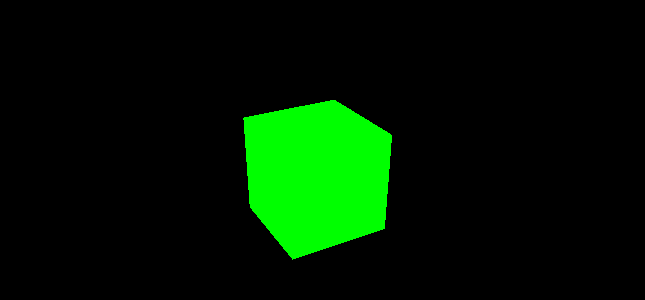
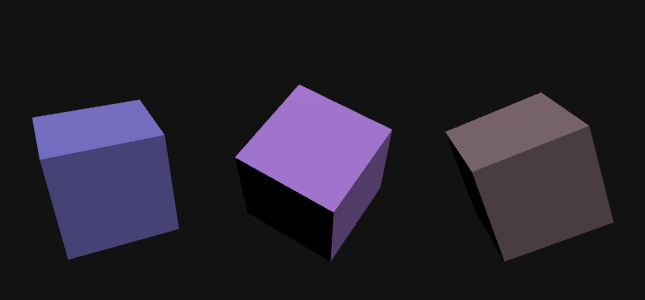
Before and after one commit to DreamZoneKAJ/graf-threejs, a plain HTML site: page index.html in a window 1280 px wide. Shown: the part 226-526 px from the top of the page, without its empty margins (325-970 px from the left). Drawn offline with nearby package versions, Linux system fonts and the light colour scheme; animation ran at ten frames a second.

Commit message:
Version modificada

```diff
--- a/index.html
+++ b/index.html
@@ -2,7 +2,7 @@
 <html lang="en">
 	<head>
 		<meta charset="utf-8">
-		<title>My first three.js app</title>
+		<title>Mi primera app three.js</title>
 		<style>
 			body { margin: 0; }
 		</style>
--- a/main.js
+++ b/main.js
@@ -1,21 +1,51 @@
 import * as THREE from 'https://unpkg.com/three@0.154.0/build/three.module.js';
 
+// Crear la escena, cámara y renderizador
 const scene = new THREE.Scene();
-const camera = new THREE.PerspectiveCamera( 75, window.innerWidth / window.innerHeight, 0.1, 1000 );
-const renderer = new THREE.WebGLRenderer();
-renderer.setSize( window.innerWidth, window.innerHeight );
-document.body.appendChild( renderer.domElement );
+const camera = new THREE.PerspectiveCamera(75, window.innerWidth / window.innerHeight, 0.1, 1000);
+const renderer = new THREE.WebGLRenderer({ antialias: true });
+renderer.setSize(window.innerWidth, window.innerHeight);
+document.body.appendChild(renderer.domElement);
 
-const geometry = new THREE.BoxGeometry( 1, 1, 1 );
-const material = new THREE.MeshBasicMaterial( { color: 0x00ff00 } );
-const cube = new THREE.Mesh( geometry, material );
-scene.add( cube );
+// Fondo de la escena
+scene.background = new THREE.Color(0x121212);
+
+// Crear geometría y materiales para los cubos
+const geometries = new THREE.BoxGeometry(1, 1, 1);
+const materials = [
+    new THREE.MeshStandardMaterial({ color: 0x8F87F1 }), // Morado claro
+    new THREE.MeshStandardMaterial({ color: 0xC68EFD }), // Lila
+    new THREE.MeshStandardMaterial({ color: 0xFED2E2 })  // Rosa pastel
+];
+
+// Velocidades de rotación: lento, medio y rápido
+const rotationSpeeds = [0.01, 0.02, 0.04];
+
+// Crear los cubos
+const cubes = materials.map((material, index) => {
+    const cube = new THREE.Mesh(geometries, material);
+    cube.position.x = (index - 1) * 2; // Distribuir los cubos en el eje X
+    cube.rotationSpeed = rotationSpeeds[index]; // Asignar velocidad de rotación
+    scene.add(cube);
+    return cube;
+});
+
+// Agregar luz direccional
+const directionalLight = new THREE.DirectionalLight(0xffffff, 1);
+directionalLight.position.set(5, 5, 5).normalize();
+scene.add(directionalLight);
+
+// Posicionar la cámara
 camera.position.z = 5;
 
+// Función de animación con rotación y renderizado
 function animate() {
-    cube.rotation.x += 0.01;
-    cube.rotation.y += 0.01;
-    renderer.render( scene, camera );
+    cubes.forEach(cube => {
+        cube.rotation.x += cube.rotationSpeed; // Rotación con velocidad diferente
+        cube.rotation.y += cube.rotationSpeed;
+    });
+    renderer.render(scene, camera);
 }
 
-renderer.setAnimationLoop( animate) ;
+// Iniciar la animación
+renderer.setAnimationLoop(animate);
```
